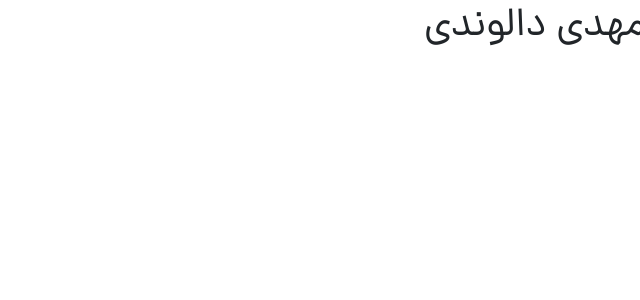
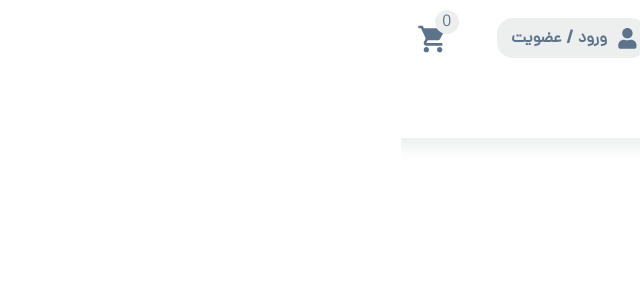
Before and after one commit to mohammadmehdidalvandii/bazar-shop, a Next.js app: page / in a window 1280 px wide. Shown: the top 300 px of the page, without its empty margins (640-1280 px from the left). Built offline with nearby package versions, Linux system fonts and the light colour scheme.

Commit message:
create section navbar

```diff
--- a/src/app/globals.css
+++ b/src/app/globals.css
@@ -44,6 +44,7 @@ body{
   font-style: normal;
   font-size: 1rem;
   font-weight: 600;
+  background-color: var(--bgColor);
 }
 /* <<<< Containers >>>> */
 .containers{
--- a/src/app/page.js
+++ b/src/app/page.js
@@ -1,12 +1,11 @@
+import Navbar from '@/components/modules/Navbar/Navbar'
 import React from 'react'
 
 function page() {
   return (
-    <div>
-      <h1>
-        محمدمهدی دالوندی
-      </h1>
-    </div>
+    <>
+    <Navbar/>
+    </>
   )
 }
 
--- /dev/null
+++ b/src/components/modules/Navbar/Navbar.jsx
@@ -0,0 +1,67 @@
+import React from 'react';
+import style from './Navbar.module.css';
+import Link from 'next/link';
+import { MdSearch , MdShoppingCart } from "react-icons/md";
+import { FaUser } from "react-icons/fa";
+
+
+function Navbar() {
+  return (
+    <>
+        <section className={style.navBar}>
+            <div className="containers">
+                <div className={style.navbar_wrapper}>
+                    <div className={style.navbar_right}>
+                        <Link href='/' className={style.navbar_logo}>
+                            <img src="/images/logo.png" alt="logo-navbar" className={style.navbar_logo_img} />
+                        </Link>
+                        <div className={style.navbar_searchBar}>
+                            <span className={style.navbar_searchBar_icon}><MdSearch/></span>
+                            <input type="text" className={style.navbar_searchBar_input} placeholder='جستجو ...' />
+                        </div>
+                    </div>
+                    <div className={style.navbar_left}>
+                        <Link href='/LoginRegister' className={style.navbar_loginRegister}>
+                            <span className={style.navbar_loginRegister_icon}><FaUser/></span>
+                            <span className={style.navbar_loginRegister_text}>ورود</span>
+                            /
+                            <span className={style.navbar_loginRegister_text}>عضویت</span>
+                        </Link>
+                        <Link href='/' className={style.navbar_basket}>
+                            <span className={style.navbar_basket_number}>0</span>
+                            <span className={style.navbar_basket_icon}><MdShoppingCart/></span>
+                        </Link>
+                    </div>
+                </div>
+                <div className={style.navbar_menu}>
+                    <div className={style.navbar_category}>
+                        <span className={style.navbar_category_title}>دسته بندی محصولات</span>
+                        <ul className={style.navbar_category_items}>
+                            <li className={style.navbar_category_item}>
+                                <Link href='/' className={style.navbar_category_link}>خانه و آشپزخانه</Link>
+                            </li>
+                            <li className={style.navbar_category_item}>
+                                <Link href='/' className={style.navbar_category_link}>لوازم برقی خانگی</Link>
+                            </li>
+                            <li className={style.navbar_category_item}>
+                                <Link href='/' className={style.navbar_category_link}>مد و پوشاک</Link>
+                            </li>
+                        </ul>
+                    </div>
+                    |
+                    <ul className={style.navbar_items}>
+                        <li className={style.navbar_item}>
+                            <Link href='/' className={style.navbar_item_link}>خانه</Link>
+                        </li>
+                        <li className={style.navbar_item}>
+                            <Link href='/' className={style.navbar_item_link}>درباره ما</Link>
+                        </li>
+                    </ul>
+                </div>
+            </div>
+        </section>
+    </>
+  )
+}
+
+export default Navbar
--- /dev/null
+++ b/src/components/modules/Navbar/Navbar.module.css
@@ -0,0 +1,178 @@
+.navBar{
+    display: block;
+    width: 100%;
+    background-color: var(--whiteColor);
+    box-shadow: 0 0 15px 10px var(--grayColor);
+}
+.navbar_wrapper{
+    display: flex;
+    justify-content: space-between;
+    align-items: center;
+}
+.navbar_right{
+    display: flex;
+    align-items: center;
+}
+.navbar_logo{
+display: block;
+}
+.navbar_logo_img{
+    width: 180px;
+}
+.navbar_searchBar{
+display: flex;
+align-items: center;
+width: 600px;
+height: 2.5rem;
+border: 1px solid var(--grayColor);
+border-radius: 0.3rem;
+margin-right: 1rem;
+}
+.navbar_searchBar_icon{
+    font-size: 1.5rem;
+    padding-right: 0.4rem;
+}
+.navbar_searchBar_input{
+    width: 100%;
+    border: none;
+    outline: none;
+    font-size: 0.9rem;
+    font-weight: 600;
+    color: var(--primary);
+}
+
+.navbar_left{
+    display: flex;
+    align-items: center;
+}
+.navbar_loginRegister{
+    display: flex;
+    align-items: center;
+    justify-content: center;
+    text-decoration: none;
+    margin-left: 3rem;
+    width: 150px;
+    height: 2.5rem;
+    background-color: var(--grayColor);
+    border-radius: 1rem;
+    font-size: 1.2rem;
+    font-weight: 600;
+    color: var(--primary);
+    transition: all 0.4s ease-out;
+}
+.navbar_loginRegister:hover{
+    background-color: var(--secondary);
+    color: var(--whiteColor);
+}
+.navbar_loginRegister_icon{
+    margin-left: 0.3rem;
+    font-size: 1.3rem;
+}
+.navbar_loginRegister_text{
+    margin: 0 0.3rem;
+}
+.navbar_basket{
+    display: block;
+    position: relative;
+    color: var(--primary);
+    transition: all 0.4s ease-out;
+}
+.navbar_basket:hover{
+    color: var(--secondary);
+}
+.navbar_basket:hover .navbar_basket_number{
+    background-color: var(--secondary);
+    color: var(--whiteColor);
+}
+.navbar_basket_number{
+    display: flex;
+    align-items: center;
+    justify-content: center;
+    width: 1.5rem;
+    height: 1.5rem;
+    border-radius: 50%;
+    position: absolute;
+    right: -0.6rem;
+    top: -0.3rem;
+    background-color: var(--grayColor);
+    transition: all 0.4s ease-out;
+}
+.navbar_basket_icon{
+    font-size: 2rem;
+}
+
+.navbar_menu{
+    display: flex;
+    width: 100%;
+    margin-top: 1rem;
+}
+.navbar_category{
+    display: block;
+    margin-left: 1rem;
+    position: relative;
+    cursor: pointer;
+    transition: 0.4s ease-out;
+}
+.navbar_category:hover .navbar_category_items{
+    visibility: visible;
+    opacity: 1;
+}
+.navbar_category_title{
+    display: block;
+    font-family: var(--danaBold);
+    font-size: 1.2rem;
+    font-weight: 700;
+    color: var(--primary);
+    transition: all 0.4s ease-out;
+}
+.navbar_category_title:hover{
+    color: var(--secondary);
+}
+
+.navbar_category_items{
+    display: block;
+    position: absolute;
+    padding: 1rem;
+    width: 200px;
+    background-color: var(--whiteColor);
+    opacity: 0;
+    visibility: hidden;
+}
+.navbar_category_item{
+    display: block;
+    margin-bottom: 1rem;
+}
+.navbar_category_link{
+    display: block;
+    text-decoration: none;
+    font-family: var(--danaBold);
+    font-size: 1.2rem;
+    font-weight: 600;
+    color: var(--primary);
+    transition: all 0.4s ease-out;
+}
+.navbar_category_link:hover{
+    color: var(--secondary);
+}
+
+.navbar_items{
+    display: flex;
+    align-items: center;
+    justify-content: center;
+    margin-right: 1rem;
+}
+.navbar_item{
+    margin-right: 1rem;
+}
+.navbar_item_link{
+    display: block;
+    text-decoration: none;
+    font-family: var(--danaBold);
+    font-size: 1.2rem;
+    font-weight: 600;
+    color: var(--primary);
+    transition: all 0.4s ease-out;
+}
+.navbar_item_link:hover{
+    color: var(--secondary);
+}
```
Also changed, not shown: public/images/logo.png (added).
